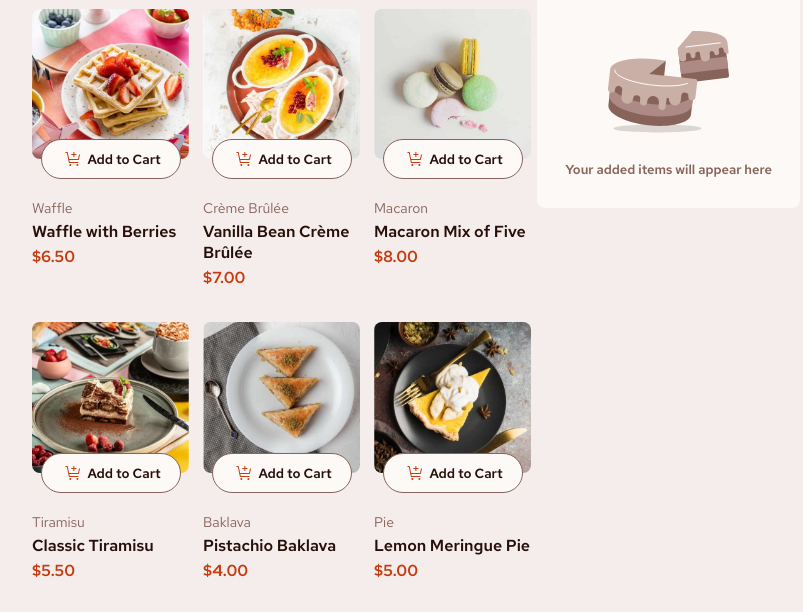
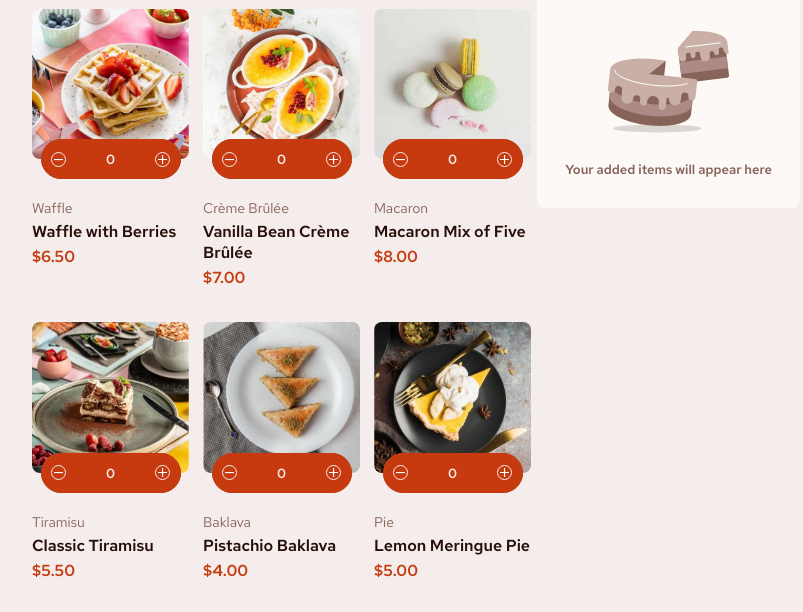
Before and after one commit to JayX97/product-list-with-cart, a plain HTML site: page index.html in a window 1280 px wide. Shown: the part 145-757 px from the top of the page, without its empty margins (224-1027 px from the left). Drawn offline with Linux system fonts and the light colour scheme.

Commit message:
Starting to work on additional styling for add to cart button

```diff
--- a/main.js
+++ b/main.js
@@ -57,6 +57,8 @@ const printTotal = () => { // add up total from item quantities in cart
     totalPrintDiv.innerText = "$" + parseFloat(grandTotal).toFixed(2);
 }
 
+// ** ADD FUNCTIONS FOR ITEM INCREMENT/DECREMENT **
+
 // DISPLAY INDIVIDUAL ITEMS AVAILABLE FROM DATABASE
 
 fetch("./data.json") // fetch data from data.json using Fetch API
@@ -91,6 +93,27 @@ fetch("./data.json") // fetch data from data.json using Fetch API
 
         addButton.innerHTML = addButton.innerHTML + " Add to Cart";
         addButton.className = "add-button";
+
+        // ** DIV FOR ITEM QUANTITY ADJUSTMENT **
+        const itemQuantity = document.createElement("div");
+        itemQuantity.className = "adjust-quantity";
+
+        const decrement = document.createElement("div");
+        decrement.className = "decrement-button";
+        decrement.innerHTML = '<svg xmlns="http://www.w3.org/2000/svg" width="10" height="2" fill="none" viewBox="0 0 10 2"><path fill="#fff" d="M0 .375h10v1.25H0V.375Z"/></svg>';
+        itemQuantity.appendChild(decrement);
+
+        const amount = document.createElement("p");
+        amount.className = "item-current-quantity";
+        amount.innerText = item.quantity;
+        itemQuantity.appendChild(amount);
+
+        const increment = document.createElement("div");
+        increment.className = "increment-button";
+        increment.innerHTML = '<svg xmlns="http://www.w3.org/2000/svg" width="10" height="10" fill="none" viewBox="0 0 10 10"><path fill="#fff" d="M10 4.375H5.625V0h-1.25v4.375H0v1.25h4.375V10h1.25V5.625H10v-1.25Z"/></svg>';
+        itemQuantity.appendChild(increment);
+
+        addButton.appendChild(itemQuantity);
 
         // item category
         const itemCategory = document.createElement("p");
--- a/styles.css
+++ b/styles.css
@@ -82,12 +82,85 @@ strong {
 }
 
 .add-button:hover {
+    color: var(--style-red);
     cursor: pointer;
+    border: 1px solid var(--style-red);
 }
 
 .add-cart-icon {
     width: 17px;
     margin: 5px;
+}
+
+.adjust-quantity {
+    display: flex;
+    width: 100%;
+    height: 100%;
+    color: var(--style-rose-100);
+    background-color: var(--style-red);
+    position: absolute;
+    border: 1px solid var(--style-red);
+    border-radius: 50px;
+    align-items: center;
+    justify-content: space-evenly;
+}
+
+.adjust-quantity:hover {
+    cursor: default;
+}
+
+.decrement-button {
+    display: flex;
+    width: 13px;
+    height: 13px;
+    border: 1px solid var(--style-rose-100);
+    border-radius: 50px;
+    align-items: center;
+    justify-content: center;
+}
+
+.decrement-button > svg {
+    width: 70%;
+    height: 70%;
+    margin: 0 auto;
+}
+
+.decrement-button:hover {
+    cursor: pointer;
+    background-color: var(--style-rose-100);
+}
+
+.decrement-button:hover > svg > path {
+    fill: var(--style-red);
+}
+
+.increment-button {
+    display: flex;
+    width: 13px;
+    height: 13px;
+    border: 1px solid var(--style-rose-100);
+    border-radius: 50px;
+    align-items: center;
+    justify-content: center;
+}
+
+.increment-button > svg {
+    width: 70%;
+    height: 70%;
+    margin: 0 auto;
+}
+
+.increment-button:hover {
+    cursor: pointer;
+    background-color: var(--style-rose-100);
+}
+
+.increment-button:hover > svg > path {
+    fill: var(--style-red);
+}
+
+.item-current-quantity {
+    margin: 0 30px 0 30px;
 }
 
 .item-category {
@@ -178,6 +251,10 @@ strong {
     border-radius: 50px;
 }
 
+.remove-button:hover {
+    cursor: pointer;
+}
+
 #end-of-list {
     display: flex;
     flex-direction: column;
```
